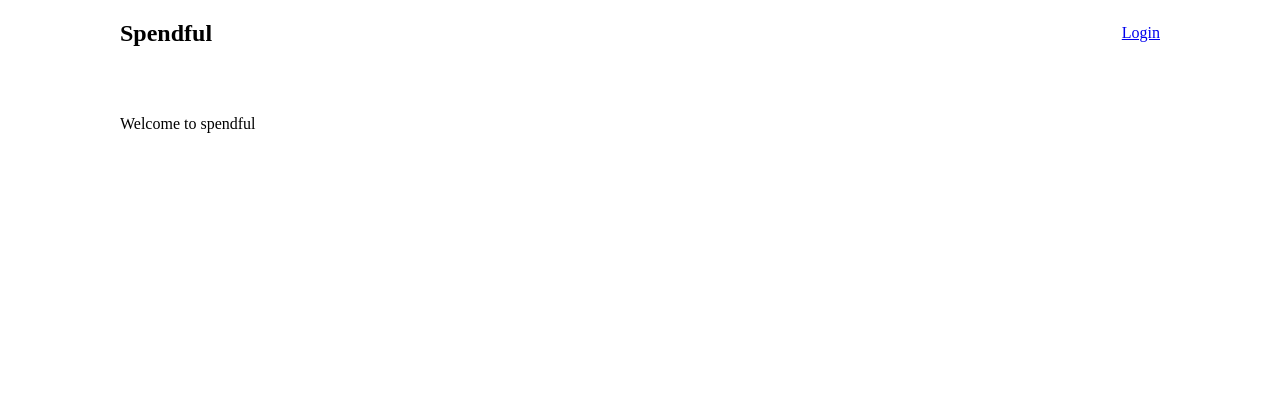
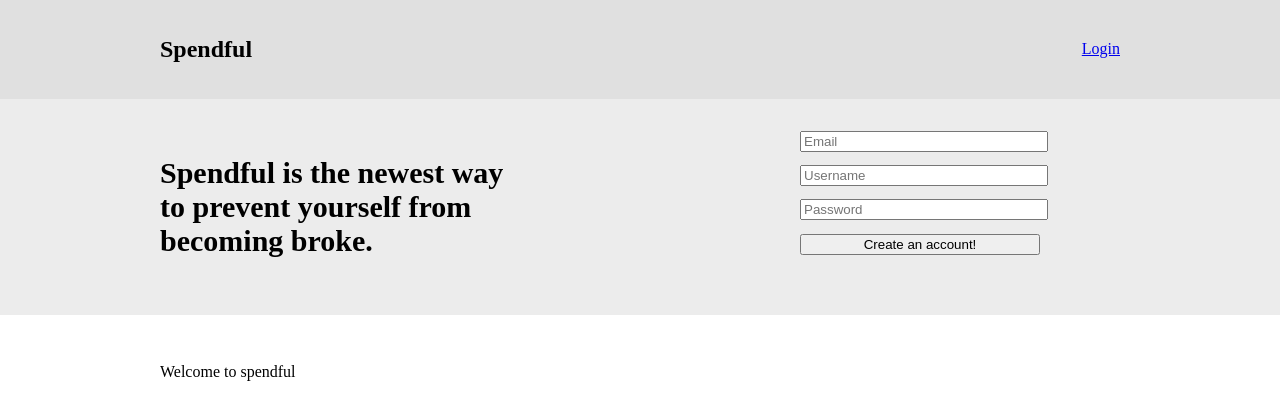
Before and after one commit to thinkful-ei-armadillo/spendful, a React (Create React App) app: page / in a window 1280 px wide. Shown: the top 420 px of the page. Built offline with nearby package versions, Linux system fonts and the light colour scheme.

Commit message:
added header to landing page

```diff
--- a/src/components/App.css
+++ b/src/components/App.css
@@ -2,9 +2,14 @@ body {
   margin: 0;
 }
 
+nav {
+  background-color: #e0e0e0;
+}
+
 nav div {
-  max-width: 65em;
+  max-width: 60em;
   margin: 0 auto;
+  padding: 1em 2em;
   display: flex;
   justify-content: space-between;
   align-items: center;
@@ -17,5 +22,9 @@ nav a {
 main {
   margin: 0 auto;
   padding: 2em;
-  max-width: 65em;
+  max-width: 60em;
 }
+
+header {
+  background-color: #ececec;
+}
--- /dev/null
+++ b/src/routes/LandingPage.css
@@ -0,0 +1,39 @@
+.landing-header {
+  max-width: 60em;
+  margin: 0 auto;
+  padding: 2em;
+  display: flex;
+  justify-content: space-between;
+  flex-wrap: wrap;
+}
+
+.landing-header-left {
+  flex: 3;
+  flex-basis: 9em;
+  font-size: 1.25em;
+}
+
+.landing-header-left h2 {
+  max-width: 12em;
+}
+
+.landing-header-right {
+  flex: 8;
+  box-sizing: border-box;
+  max-width: 25em;
+  flex-basis: 15em;
+}
+
+.landing-header-right form {
+  width: 15em;
+  margin: 0 auto;
+  display: flex;
+  flex-direction: column;
+  text-align: center;
+}
+
+.landing-header-right form input {
+  width: 100%;
+  max-width: 20em;
+  margin: 0 0 1em 0;
+}
--- a/src/routes/LandingPage.js
+++ b/src/routes/LandingPage.js
@@ -1,11 +1,29 @@
 import React, { Component } from 'react';
+import './LandingPage.css';
 
 export default class LandingPage extends Component {
   render() {
-    return (
+    return <>
+      <header>
+        <div className="landing-header">
+          <div className="landing-header-left">
+            <h2>Spendful is the newest way to prevent yourself from becoming broke.</h2>
+          </div>
+
+          <div className="landing-header-right">
+            <form>
+              <input type="text" placeholder="Email"></input>
+              <input type="text" placeholder="Username"></input>
+              <input type="password" placeholder="Password"></input>
+              <button type="submit">Create an account!</button>
+            </form>
+          </div>
+        </div>
+      </header>
+
       <main>
         <p>Welcome to spendful</p>
       </main>
-    );
+    </>;
   }
 }
```
